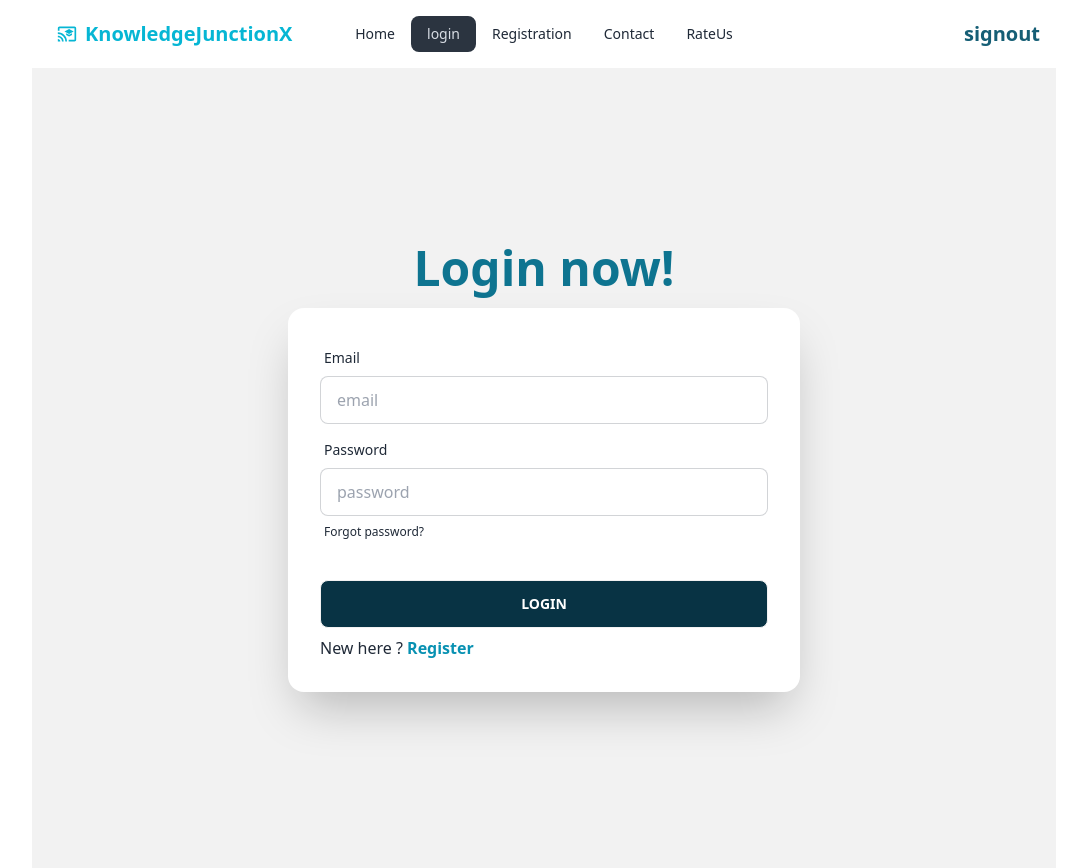
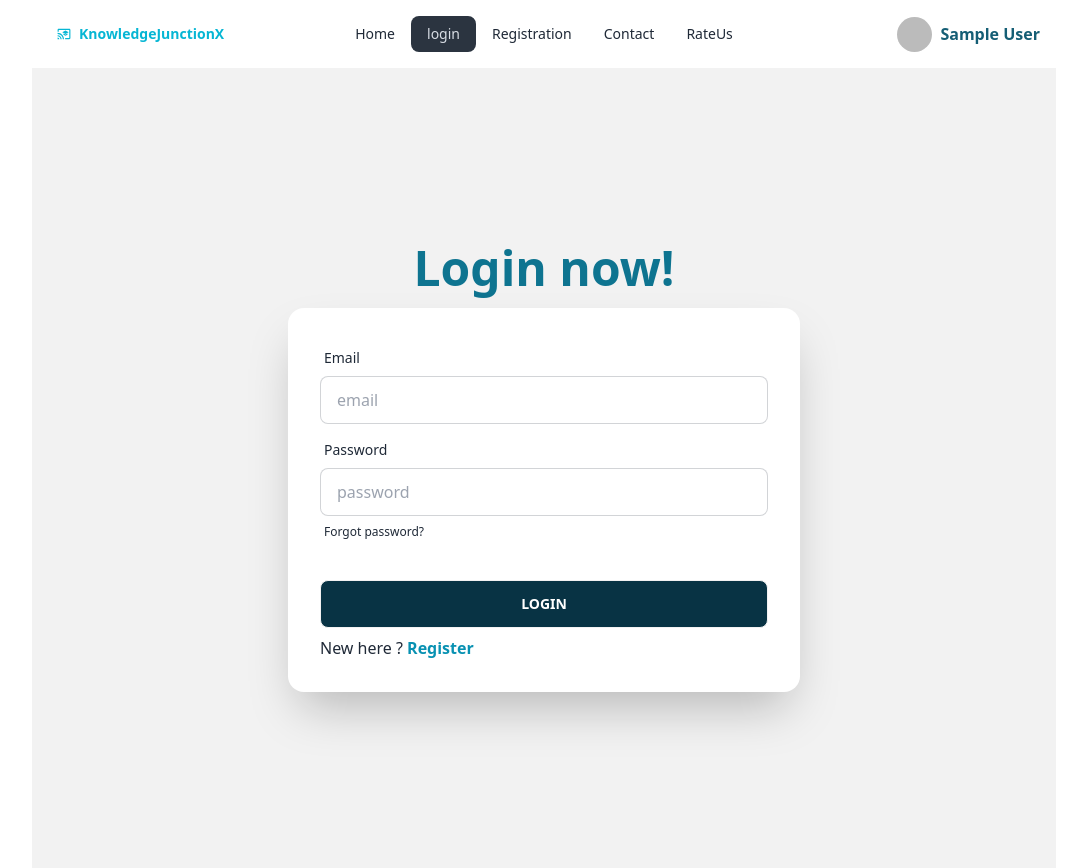
Before and after one commit to Pritom003/Event-Managment-client, a React (Vite) app: page /login in a window 1280 px wide. Shown: the whole page, without its empty margins (96-1183 px from the left). Built offline with nearby package versions, Linux system fonts and the light colour scheme; no server answers; sample sign-in values are in the browser's storage.

Commit message:
added mcq solution readme

```diff
--- a/src/COMPONENTS/Authfiles/AuthProvider.jsx
+++ b/src/COMPONENTS/Authfiles/AuthProvider.jsx
@@ -1,5 +1,5 @@
 import { createContext, useEffect, useState } from "react";
-import { GoogleAuthProvider, createUserWithEmailAndPassword, getAuth, onAuthStateChanged, signInWithEmailAndPassword, signInWithPopup, signOut } from "firebase/auth";
+import { GoogleAuthProvider, PhoneMultiFactorGenerator, createUserWithEmailAndPassword, getAuth, onAuthStateChanged, signInWithEmailAndPassword, signInWithPopup, signOut } from "firebase/auth";
 import app from "./firebase.config";
 export  const AuthContext=createContext(null)
 const auth=getAuth(app)
--- a/src/COMPONENTS/Header/Navbar.jsx
+++ b/src/COMPONENTS/Header/Navbar.jsx
@@ -4,6 +4,7 @@ import {  MdCastForEducation } from "react-icons/md";
 import { AuthContext } from '../Authfiles/AuthProvider';
 const Navbar = () => {
   const {user ,logout}=useContext(AuthContext)
+  console.log(user)
   const handlesignout=()=>{
     logout()
     .then(res=>{
@@ -28,13 +29,14 @@ const Navbar = () => {
   <div className="navbar-start">
     <div className="dropdown">
       <label tabIndex={0} className="btn btn-ghost lg:hidden">
-        <svg xmlns="http://www.w3.org/2000/svg" className="h-5 w-5" fill="none" viewBox="0 0 24 24" stroke="currentColor"><path strokeLinecap="round" strokeLinejoin="round" strokeWidth="2" d="M4 6h16M4 12h8m-8 6h16" /></svg>
+        <svg xmlns="http://www.w3.org/2000/svg" className="h-5 w-5" fill="none" viewBox="0 0 24 24"
+         stroke="currentColor"><path strokeLinecap="round" strokeLinejoin="round" strokeWidth="2" d="M4 6h16M4 12h8m-8 6h16" /></svg>
       </label>
       <ul tabIndex={0} className="menu menu-sm dropdown-content mt-3 z-[1] p-2 shadow bg-base-100 rounded-box w-52">
        {link}
       </ul>
     </div>
-    <a  className="btn btn-ghost normal-case text-xl  text-cyan-500">
+    <a  className="btn btn-ghost normal-case text-sm  text-cyan-500">
     <MdCastForEducation  data-aos="flip-left"></MdCastForEducation>KnowledgeJunctionX</a>
   </div>
   <div className="navbar-center hidden lg:flex">
@@ -45,7 +47,10 @@ const Navbar = () => {
   </div>
   <div className="navbar-end">
    {
-    user ? <button onClick={handlesignout} className='text-xl font-bold mr-2 text-cyan-800'>signout</button>: <Link to='/login'><button
+    user ? <button onClick={handlesignout} className=' font-bold md:mr-2 text-cyan-800'><div className='flex justify-center align-middle items-center gap-2'>
+      <img className='h-[35px] rounded-full' src={user.photoURL} alt="" /> {user.displayName}
+
+       </div></button>: <Link to='/login'><button
      className='text-xl  font-bold mr-2 text-cyan-800'>login</button></Link>
    }
   </div>
--- a/src/Pages/Login.jsx
+++ b/src/Pages/Login.jsx
@@ -28,15 +28,11 @@ const Login = () => {
       console.error(error)
       // setlogrror(error.message)
       Swal.fire({
-        title: 'Custom animation with Animate.css',
-        showClass: {
-          popup: 'animate__animated animate__fadeInDown'
-        },
-        hideClass: {
-          popup: 'animate__animated animate__fadeOutUp'
-        }
+        icon: 'error',
+
+        text: 'email and password does not match please try again!',
+
       })
-
     })
   }
 
--- a/src/Pages/Registration.jsx
+++ b/src/Pages/Registration.jsx
@@ -26,7 +26,8 @@ const Registration = () => {
     e.preventDefault();
     const email = e.target.email.value;
     const password = e.target.password.value;
-    const name = e.target.name.value;
+    const namee = e.target.name.value;
+    const photo =e.target.photo.value
 
     if (!/^.{6,}$/.test(password)) {
       setpasserr('Password should be more than 6 characters');
@@ -40,7 +41,7 @@ const Registration = () => {
       createUser(email, password)
         .then((res) => {
           console.log(res.user);
-          // setsuccess('Registration successful!');
+
           Swal.fire({
             position: 'top-end',
             icon: 'success',
@@ -81,7 +82,7 @@ const Registration = () => {
                 <label className="label">
                   <span className="label-text">Photo URL</span>
                 </label>
-                <input type="text" placeholder="photo" name="photo" className="input input-bordered" required />
+                <input type="photo" placeholder="photo" name="photo" className="input input-bordered" required />
               </div>
               <div className="form-control">
                 <label className="label">
@@ -112,10 +113,7 @@ const Registration = () => {
                 </Link>
               </p>
             </form>
-            {/* <div>
-              {registererror && <p className="text-red-600">{registererror}</p>}
-              {success && <p className="text-green-600">{success}</p>}
-            </div> */}
+
           </div>
         </div>
         <div className="">
```
Also changed, not shown: 1 other file (tests, documents, lock files or other folders).
